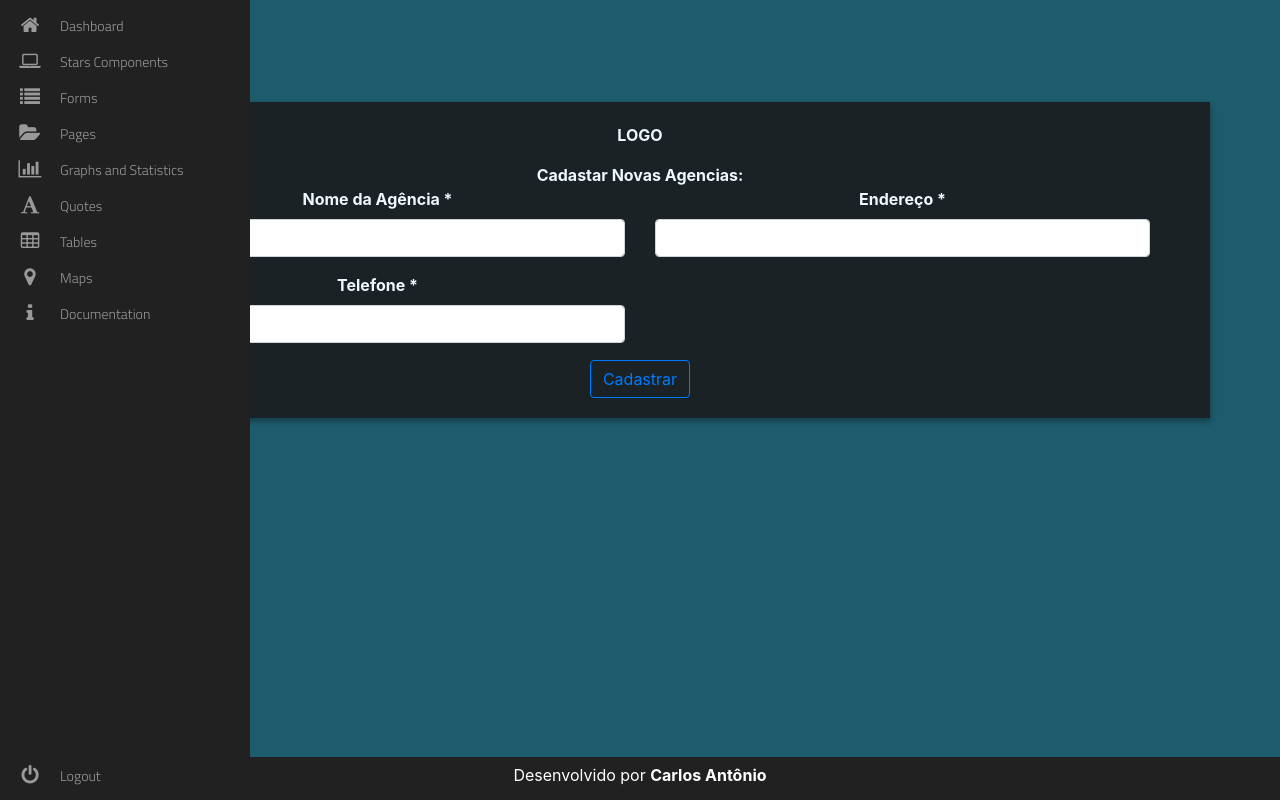
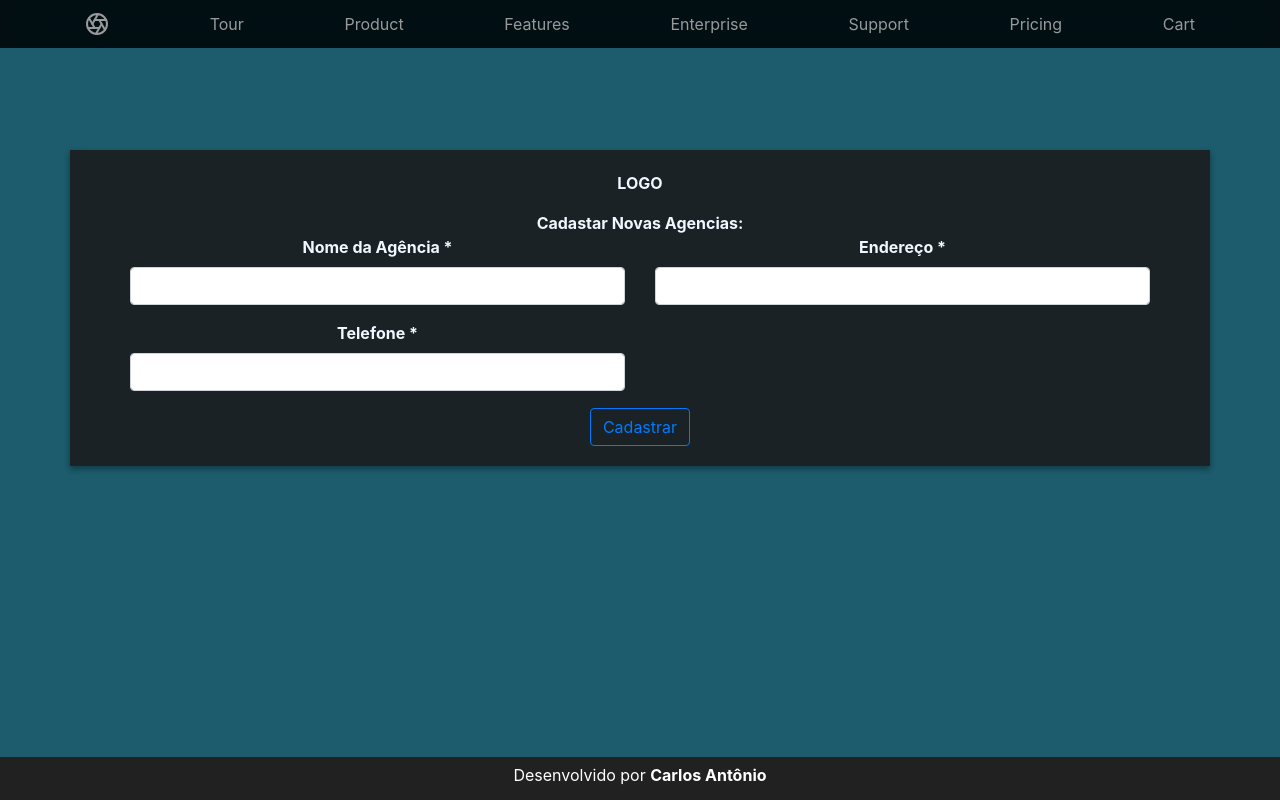
Before and after one commit to capssantos/front_projetojava, a Flask app: page /cadastroagencia in a window 1280 px wide. Run offline with Flask 2, Linux system fonts and the light colour scheme; some libraries are stand-ins or nearby versions; some web fonts are replaced.

Commit message:
Alteração Header

```diff
--- a/static/style/model_header.css
+++ b/static/style/model_header.css
@@ -125,3 +125,17 @@ nav ul,nav li {
     font-weight: 300;
     src: local('Titillium WebLight'), local('TitilliumWeb-Light'), url(http://themes.googleusercontent.com/static/fonts/titilliumweb/v2/anMUvcNT0H1YN4FII8wpr24bNCNEoFTpS2BTjF6FB5E.woff) format('woff');
 }
+
+.site-header {
+    background-color: rgba(0, 0, 0, .85);
+    -webkit-backdrop-filter: saturate(180%) blur(20px);
+    backdrop-filter: saturate(180%) blur(20px);
+  }
+  .site-header a {
+    color: #999;
+    transition: ease-in-out color .15s;
+  }
+  .site-header a:hover {
+    color: #fff;
+    text-decoration: none;
+  }
--- a/templates/model_header.html
+++ b/templates/model_header.html
@@ -1,91 +1,14 @@
-<div class="area"></div><nav class="main-menu">
-    <ul>
-        <li>
-            <a href="http://justinfarrow.com">
-                <i class="fa fa-home fa-2x"></i>
-                <span class="nav-text">
-                    Dashboard
-                </span>
-            </a>
-
-        </li>
-        <li class="has-subnav">
-            <a href="#">
-                <i class="fa fa-laptop fa-2x"></i>
-                <span class="nav-text">
-                    Stars Components
-                </span>
-            </a>
-
-        </li>
-        <li class="has-subnav">
-            <a href="#">
-               <i class="fa fa-list fa-2x"></i>
-                <span class="nav-text">
-                    Forms
-                </span>
-            </a>
-
-        </li>
-        <li class="has-subnav">
-            <a href="#">
-               <i class="fa fa-folder-open fa-2x"></i>
-                <span class="nav-text">
-                    Pages
-                </span>
-            </a>
-
-        </li>
-        <li>
-            <a href="#">
-                <i class="fa fa-bar-chart-o fa-2x"></i>
-                <span class="nav-text">
-                    Graphs and Statistics
-                </span>
-            </a>
-        </li>
-        <li>
-            <a href="#">
-                <i class="fa fa-font fa-2x"></i>
-                <span class="nav-text">
-                   Quotes
-                </span>
-            </a>
-        </li>
-        <li>
-           <a href="#">
-               <i class="fa fa-table fa-2x"></i>
-                <span class="nav-text">
-                    Tables
-                </span>
-            </a>
-        </li>
-        <li>
-           <a href="#">
-                <i class="fa fa-map-marker fa-2x"></i>
-                <span class="nav-text">
-                    Maps
-                </span>
-            </a>
-        </li>
-        <li>
-            <a href="#">
-               <i class="fa fa-info fa-2x"></i>
-                <span class="nav-text">
-                    Documentation
-                </span>
-            </a>
-        </li>
-    </ul>
-
-    <ul class="logout">
-        <li>
-            <a href="">
-                 <i class="fa fa-power-off fa-2x"></i>
-                <span class="nav-text">
-                    Logout
-                </span>
-            </a>
-        </li>
-    </ul>
-</nav>
+<nav class="site-header sticky-top py-1">
+    <div class="container d-flex flex-column flex-md-row justify-content-between">
+      <a class="py-2" href="#">
+        <svg xmlns="http://www.w3.org/2000/svg" width="24" height="24" viewBox="0 0 24 24" fill="none" stroke="currentColor" stroke-width="2" stroke-linecap="round" stroke-linejoin="round" class="d-block mx-auto"><circle cx="12" cy="12" r="10"></circle><line x1="14.31" y1="8" x2="20.05" y2="17.94"></line><line x1="9.69" y1="8" x2="21.17" y2="8"></line><line x1="7.38" y1="12" x2="13.12" y2="2.06"></line><line x1="9.69" y1="16" x2="3.95" y2="6.06"></line><line x1="14.31" y1="16" x2="2.83" y2="16"></line><line x1="16.62" y1="12" x2="10.88" y2="21.94"></line></svg>
+      </a>
+      <a class="py-2 d-none d-md-inline-block" href="#">Tour</a>
+      <a class="py-2 d-none d-md-inline-block" href="#">Product</a>
+      <a class="py-2 d-none d-md-inline-block" href="#">Features</a>
+      <a class="py-2 d-none d-md-inline-block" href="#">Enterprise</a>
+      <a class="py-2 d-none d-md-inline-block" href="#">Support</a>
+      <a class="py-2 d-none d-md-inline-block" href="#">Pricing</a>
+      <a class="py-2 d-none d-md-inline-block" href="#">Cart</a>
+    </div>
+  </nav>
```
